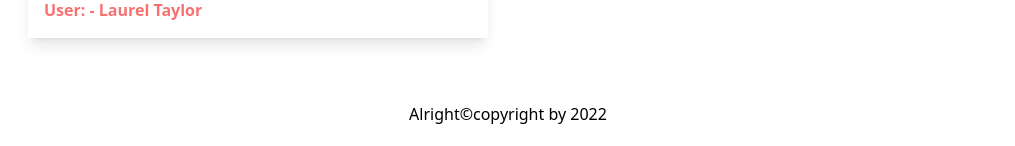
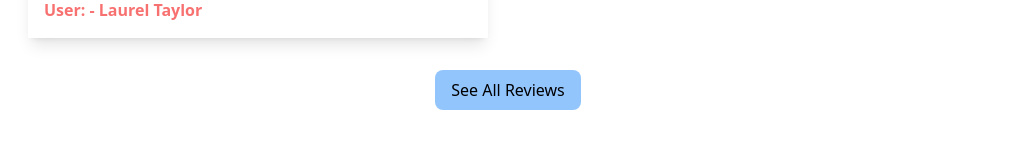
Before and after one commit to zishan344/product-analysis-website, a React (Create React App) app: page / in a window 1280 px wide. Shown: the part 1282-1428 px from the top of the page, without its empty margins (132-1147 px from the left). Built offline with nearby package versions, Linux system fonts and the light colour scheme.

Commit message:
revew component update added the see all button

```diff
--- a/src/component/Home/Home.js
+++ b/src/component/Home/Home.js
@@ -1,9 +1,10 @@
 import React from "react";
+import { useNavigate } from "react-router-dom";
 import ReviewData from "../../Hooks/ReviewData";
 import Revews from "../Revews/Revews";
 const Home = () => {
   const [reviews, setReviews] = ReviewData();
-
+  const navigate = useNavigate();
   return (
     <div className="">
       <div className=" max-w-screen-lg mx-auto">
@@ -48,6 +49,14 @@
               <Revews key={review._id} reviews={review}></Revews>
             ))}
           </div>
+          <div className="text-center">
+            <button
+              className="bg-blue-300 px-4 py-2 rounded-lg"
+              onClick={() => navigate("/review")}
+            >
+              See All Reviews
+            </button>
+          </div>
         </div>
       </div>
     </div>
```
